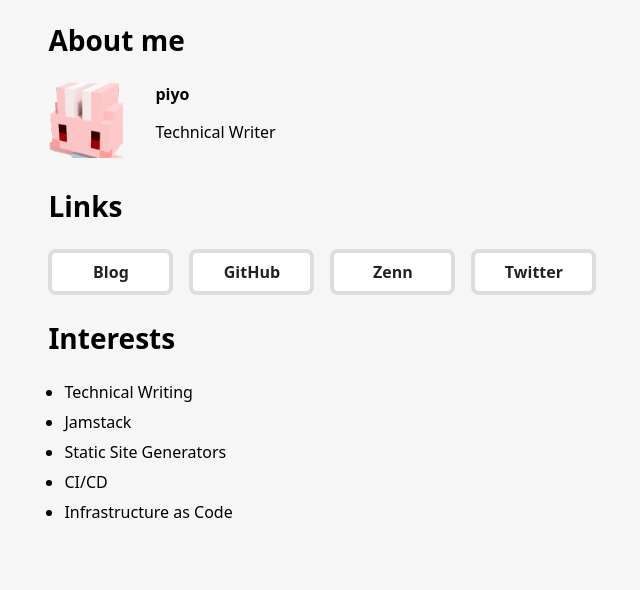
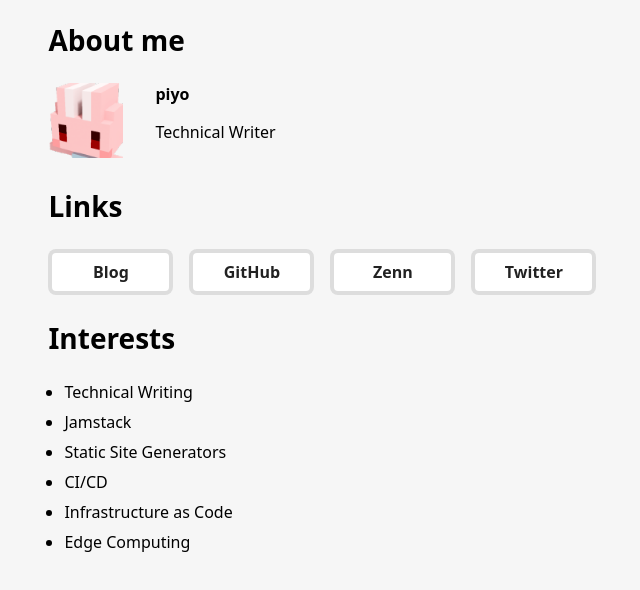
Before and after one commit to chick-p/chick-p.github.io, an Astro site: page / in a window 1280 px wide. Shown: the part 92-682 px from the top of the page, without its empty margins (317-957 px from the left). Built offline with nearby package versions, Linux system fonts and the light colour scheme; Astro itself is replaced by a stand-in of ours.

Commit message:
add interests

```diff
--- a/src/pages/index.mdx
+++ b/src/pages/index.mdx
@@ -47,3 +47,4 @@ Technical Writer
 * Static Site Generators
 * CI/CD
 * Infrastructure as Code
+* Edge Computing
```
